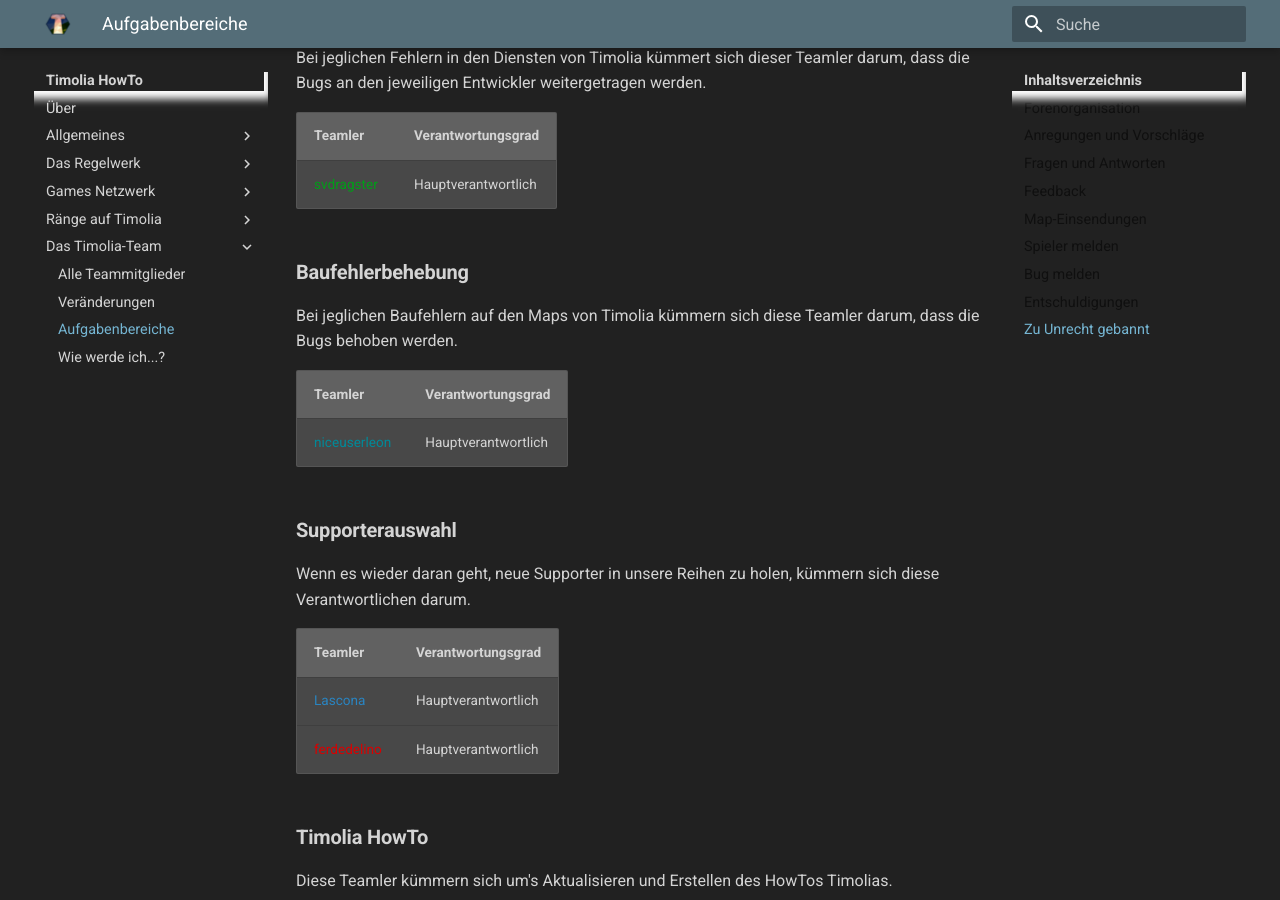
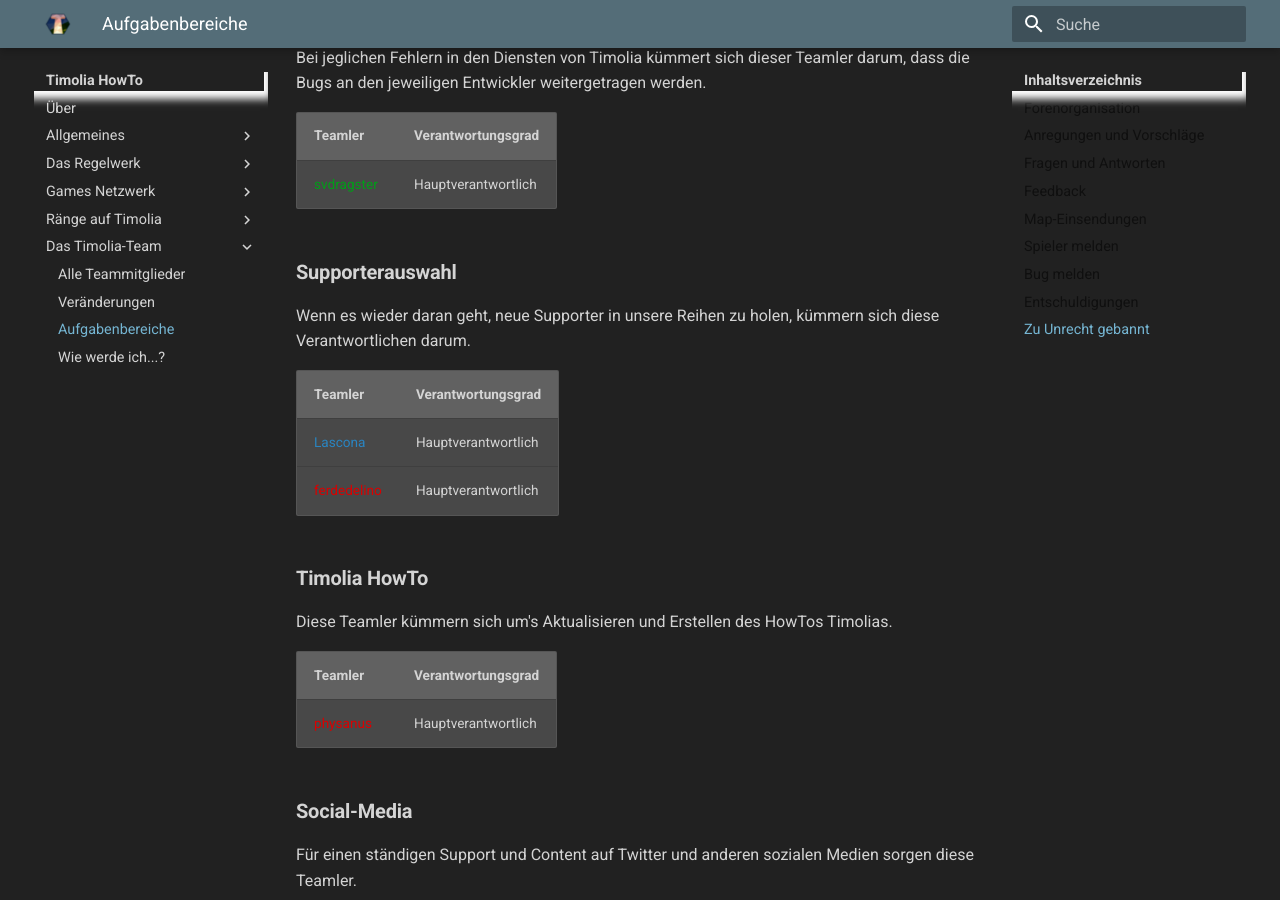
Before and after one commit to TimoliaDE/HowTo, an MkDocs documentation site: the page built from docs/team/responsibilities.md, in a window 1280 px wide and 900 px high, scrolled down 3378 px. Built offline with MkDocs 1.6.1 and Material for MkDocs 9.7.7, drawn with Linux system fonts in a browser that asks for light colours; old or Windows-style settings are respelled for this version of MkDocs.

Commit message:
niceuserleon Builder -> Native Expert

```diff
--- a/docs/team/responsibilities.md
+++ b/docs/team/responsibilities.md
@@ -93,13 +93,6 @@ Bei jeglichen Fehlern in den Diensten von Timolia kümmert sich dieser Teamler d
 | ------ | ------ |
 |<span class='developer-plus'>svdragster</span> | Hauptverantwortlich |
 
-### **Baufehlerbehebung**
-Bei jeglichen Baufehlern auf den Maps von Timolia kümmern sich diese Teamler darum, dass die Bugs behoben werden.
-
-| Teamler | Verantwortungsgrad |
-| ------ | ------ |
-|<span class='builder'>niceuserleon</span> | Hauptverantwortlich |
-
 
 ### **Supporterauswahl**
 Wenn es wieder daran geht, neue Supporter in unsere Reihen zu holen, kümmern sich diese Verantwortlichen darum.
```
Also changed, not shown: docs/team/changes.md (+1 -0 lines), docs/team/members.md (+1 -5 lines).
